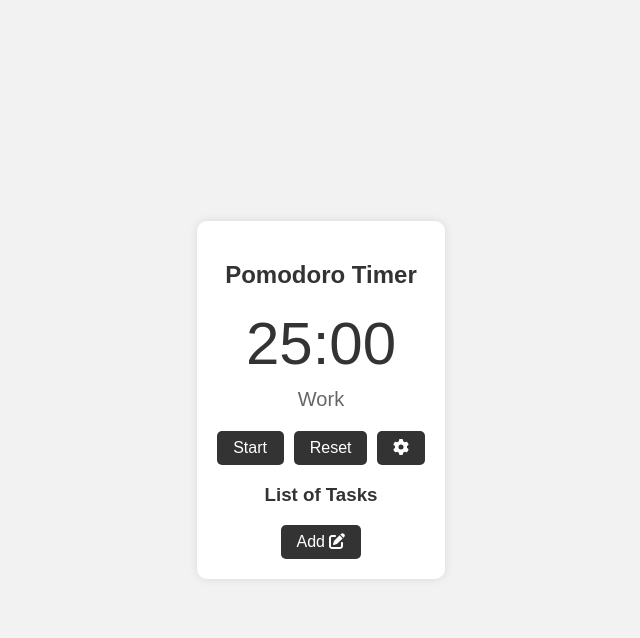
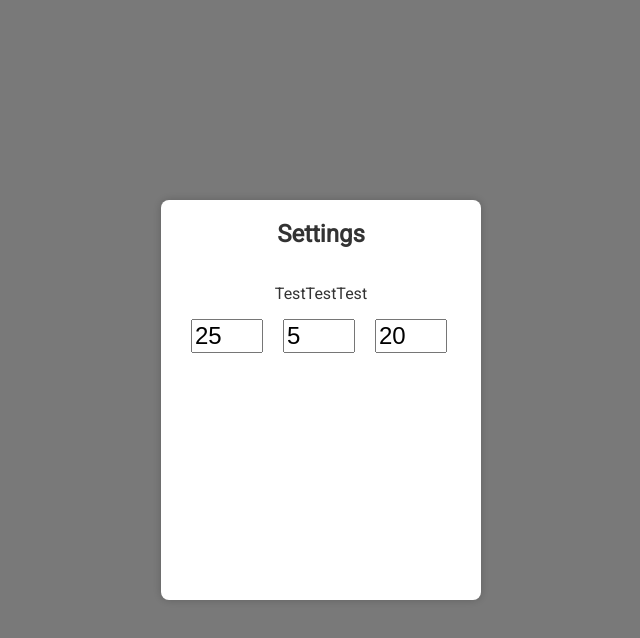
Before and after one commit to hiyodev/pomodoro-app, a React (Create React App) app: page / in a window 1280 px wide. Both pictures are taken after a click on the button 720 px from the left and 448 px from the top of the page. Shown: the top 638 px of the page, without its empty margins (319-959 px from the left). Built offline with nearby package versions, Linux system fonts and the light colour scheme.

Commit message:
Added Modal Skeleton

```diff
--- a/src/App.css
+++ b/src/App.css
@@ -1,7 +1,9 @@
+@import url("https://fonts.googleapis.com/css?family=Roboto");
+
 body {
   background-color: #f2f2f2;
   color: #333;
-  font-family: Arial, sans-serif;
+  font-family: "Roboto", sans-serif;
   display: flex;
   justify-content: center;
   align-items: center;
@@ -9,5 +11,8 @@ body {
 }
 
 .container {
+  display: flex;
+  align-items: center;
+  justify-content: center;
   text-align: center;
 }
--- a/src/components/card/Card.jsx
+++ b/src/components/card/Card.jsx
@@ -14,6 +14,7 @@ import { TaskContext } from "../../App";
 
 // Styled components
 import * as S from "./Card.styled";
+import Modal from "../modal/Modal";
 
 function Card(props) {
   // Card handles starting and stopping of timers of different modes ( Pomodoro, Break, Long Break )
@@ -26,11 +27,17 @@ function Card(props) {
   const [breakDuration, setBreakDuration] = useState(
     JSON.parse(localStorage.getItem("breakTime") || 300)
   );
+  const [longBreakDuration, setLongBreakDuration] = useState(
+    JSON.parse(localStorage.getItem("longBreakTime") || 1200)
+  );
+
+  const [settingsModal, openSettingsModal] = useState(false);
 
   useEffect(() => {
     localStorage.setItem("pomoTime", JSON.stringify(pomoDuration));
     localStorage.setItem("breakTime", JSON.stringify(breakDuration));
-  }, [pomoDuration, breakDuration]);
+    localStorage.setItem("longBreakTime", JSON.stringify(longBreakDuration));
+  }, [pomoDuration, breakDuration, longBreakDuration]);
 
   const [addMode, setAddMode] = useState(false);
   const [userInput, setUserInput] = useState({ title: "", description: "" });
@@ -58,6 +65,17 @@ function Card(props) {
   };
 
   return (
+    <>
+      {settingsModal && (
+        <Modal
+          openSettingsModal={openSettingsModal}
+          timers={{
+            pomoDuration: pomoDuration,
+            breakDuration: breakDuration,
+            longBreakDuration: longBreakDuration,
+          }}
+        ></Modal>
+      )}
       <S.CardContainer>
         <Timer
           startTimer={startTimer}
@@ -68,8 +86,10 @@ function Card(props) {
           <S.StartStopButton onClick={() => setStartTimer(!startTimer)}>
             {startTimer ? "Stop" : "Start"}
           </S.StartStopButton>
-        <S.Button onClick={() => setResetTimer(resetTimer + 1)}>Reset</S.Button>
-        <S.IconButton>
+          <S.Button onClick={() => setResetTimer(resetTimer + 1)}>
+            Reset
+          </S.Button>
+          <S.IconButton onClick={() => openSettingsModal(true)}>
             <FontAwesomeIcon icon={faCog}></FontAwesomeIcon>
           </S.IconButton>
         </S.ButtonWrapper>
@@ -109,7 +129,10 @@ function Card(props) {
                   <S.AwesomeIcon icon={faEraser}></S.AwesomeIcon>
                 </S.IconButton>
                 <S.TwoButtonWrapper>
-                <S.IconButton right_margin={"0.25em"} onClick={onCancelHandler}>
+                  <S.IconButton
+                    right_margin={"0.25em"}
+                    onClick={onCancelHandler}
+                  >
                     <S.AwesomeIcon icon={faTimes}></S.AwesomeIcon>
                   </S.IconButton>
                   <S.IconButton
@@ -124,6 +147,7 @@ function Card(props) {
           </>
         )}
       </S.CardContainer>
+    </>
   );
 }
 
--- a/src/components/modal/Modal.jsx
+++ b/src/components/modal/Modal.jsx
@@ -0,0 +1,80 @@
+import React, { useState } from "react";
+
+import { styled } from "styled-components";
+
+const ModalBackground = styled.div`
+  position: fixed;
+  display: flex;
+  align-items: center;
+  justify-content: center;
+  width: 100vw;
+  height: 100vh;
+  background-color: rgba(0, 0, 0, 0.5);
+`;
+
+const ModalContainer = styled.div`
+  display: flex;
+  flex-direction: column;
+  border-radius: 0.5rem;
+  background-color: rgba(255, 255, 255, 1);
+  box-shadow: 0 0 10px rgba(0, 0, 0, 0.2);
+  width: 20rem;
+  height: 25rem;
+`;
+
+const EditContainer = styled.div`
+  display: flex;
+  justify-content: center;
+`;
+
+const TimerField = styled.input`
+  width: 4rem;
+  margin: 0 0.5em 0 0.5rem;
+  font-size: 1.5rem;
+`;
+
+function Modal(props) {
+  const { openSettingsModal, timers } = props;
+  const { pomoDuration, breakDuration, longBreakDuration } = timers;
+
+  const [useInput, setUserInput] = useState({
+    pomoDuration: pomoDuration,
+    breakDuration: breakDuration,
+    longBreakDuration: longBreakDuration,
+  });
+
+  const onChangeHandler = (e, propertyName) => {
+    setUserInput((currInput) => {
+      return { ...currInput, [propertyName]: e.target.value * 60 };
+    });
+  };
+
+  return (
+    <ModalBackground onClick={() => openSettingsModal(false)}>
+      <ModalContainer onClick={(e) => e.stopPropagation()}>
+        <h2>Settings</h2>
+        <EditContainer>
+          <p>Test</p>
+          <p>Test</p>
+          <p>Test</p>
+        </EditContainer>
+        <EditContainer>
+          <TimerField
+            value={useInput.pomoDuration / 60}
+            onChange={(e) => onChangeHandler(e, "pomoDuration")}
+          ></TimerField>
+          <TimerField
+            value={useInput.breakDuration / 60}
+            onChange={(e) => onChangeHandler(e, "breakDuration")}
+          ></TimerField>
+          <TimerField
+            value={useInput.longBreakDuration / 60}
+            onChange={(e) => onChangeHandler(e, "longBreakDuration")}
+          ></TimerField>
+        </EditContainer>
+      </ModalContainer>
+    </ModalBackground>
+  );
+}
+
+export default Modal;
```
Lines whose indentation alone changed are shown as unchanged.
